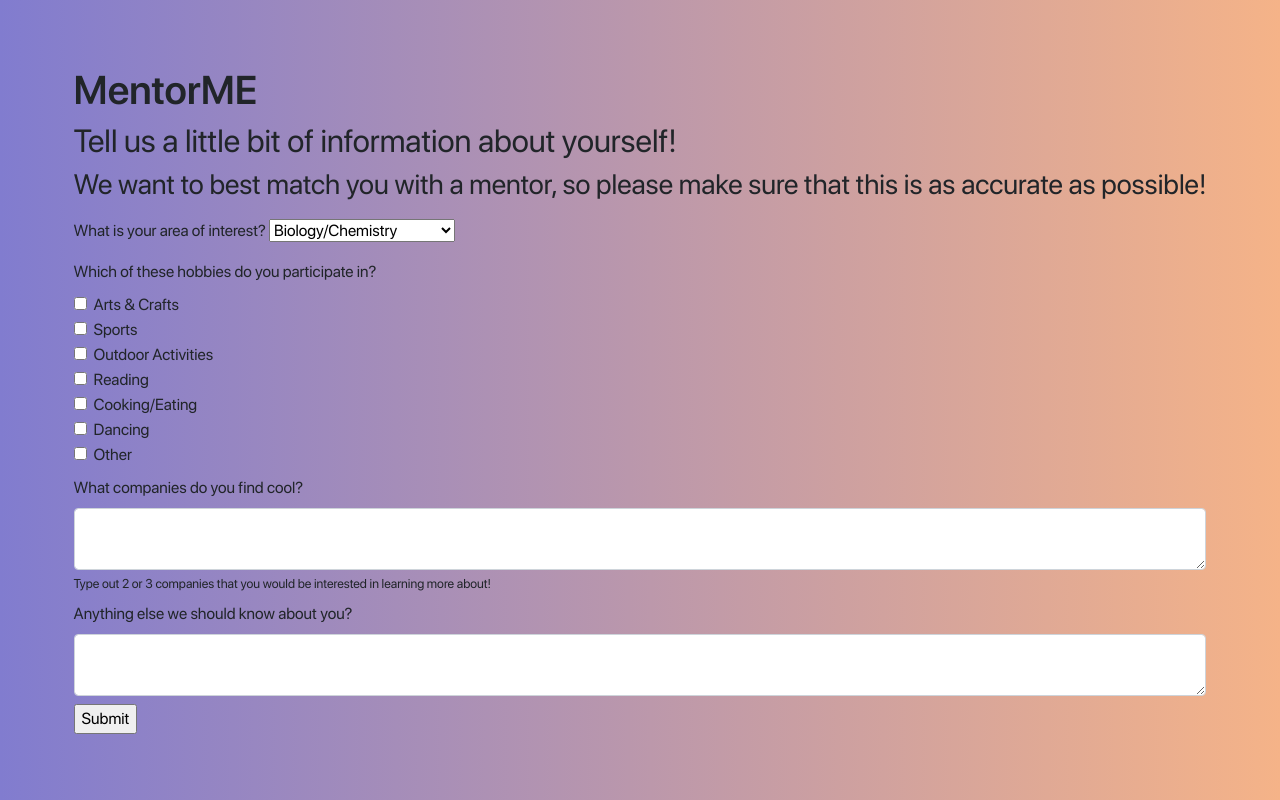
After one commit to ta-tfny/hackxx-mentor-me, a Flask app: page /second-page in a window 1280 px wide. The commit adds this page. Run offline with Flask 2, Linux system fonts and the light colour scheme; some libraries are stand-ins or nearby versions.

Commit message:
updated second-page

```diff
--- a/app.py
+++ b/app.py
@@ -6,6 +6,10 @@ app = Flask(__name__)
 @app.route("/", methods=["GET"])
 def main():
     return render_template("fakeform.html")
+
+@app.route("/second-page", methods=["GET"])
+def second_page():
+    return render_template("formpage2.html")
 
 # @app.route("/sms", methods=["POST"])
 # def sms():
--- /dev/null
+++ b/static/css/formpage2.css
@@ -0,0 +1,40 @@
+@font-face {
+    font-family: 'SFProDisplay-Regular';
+    src: url('../fonts/SFProDisplay-Regular.ttf');
+}
+
+@font-face {
+    font-family: 'SFProDisplay-Medium';
+    src: url('../fonts/SFProDisplay-Medium.ttf');
+}
+
+@font-face {
+    font-family: 'SFProDisplay-Semibold';
+    src: url('../fonts/SFProDisplay-SemiBold.ttf');
+}
+
+@font-face {
+    font-family: 'SFProDisplay-Bold';
+    src: url('../fonts/SFProDisplay-Bold.ttf');
+}
+
+html, body {
+    width: 100%;
+    height: 100%;
+}
+
+body {
+    background: -webkit-linear-gradient(left, #817ccf, #f5b388);
+}
+
+h1 {
+    font-family: 'SFProDisplay-Semibold';
+}
+
+h2, h3, h4, h5, label, option, input, small {
+    font-family: 'SFProDisplay-Regular';
+}
+
+#submit-btn-div, #interest-div, #participate-div, #companies-div, #anything-else-div {
+    margin-top: 0.5em;
+}
--- a/templates/fakeform.html
+++ b/templates/fakeform.html
@@ -105,7 +105,6 @@
 							<div>
 								<input type="submit" value="Submit">
 							</div>
-
 					</form>
 				</div>
 			</div>
--- /dev/null
+++ b/templates/formpage2.html
@@ -0,0 +1,116 @@
+<!DOCTYPE html>
+
+<head>
+    <title>MentorMe</title>
+    <link href="../static/css/bootstrap-grid.css" rel="stylesheet">
+    <link href="../static/css/bootstrap.css" rel="stylesheet">
+    <link href="../static/css/formpage2.css" rel="stylesheet" type="text/css">
+    <script src="../static/js/jquery-1.11.0.js"></script>
+    <script src="../static/js/bootstrap.bundle.js"></script>
+</head>
+
+<body>
+    <div class="container-fluid h-100 w-100 d-flex justify-content-center align-items-center">
+        <div class="grid">
+            <div class="row">
+                <div class="col col-md-12">
+                    <h1>MentorME</h1>
+                </div>
+            </div>
+
+            <div class="row">
+                <div class="col col-md-12">
+                    <h2>Tell us a little bit of information about yourself!</h2>
+                    <h3>We want to best match you with a mentor, so please make sure that this is as accurate as
+                        possible!</h3>
+                </div>
+            </div>
+
+            <div class="row">
+                <div class="col col-md-12">
+                    <form>
+                        <div>
+                            <div id="interest-div">
+                                <label>
+                                    What is your area of interest?
+                                    <select>
+                                        <option>Biology/Chemistry</option>
+                                        <option>Math/Computer Science</option>
+                                        <option>Engineering</option>
+                                        <option>Other!</option>
+                                    </select>
+
+                                </label>
+                            </div>
+
+                            <div id="participate-div">
+                                <label for="hobbies">Which of these hobbies do you participate in?</label>
+                                <div class="form-check">
+                                    <input class="form-check-input" type="checkbox" value="" id="defaultCheck1">
+                                    <label class="form-check-label" for="defaultCheck1">
+                                        Arts & Crafts
+                                    </label>
+                                </div>
+                                <div class="form-check">
+                                    <input class="form-check-input" type="checkbox" value="" id="defaultCheck2">
+                                    <label class="form-check-label" for="defaultCheck2">
+                                        Sports
+                                    </label>
+                                </div>
+                                <div class="form-check">
+                                    <input class="form-check-input" type="checkbox" value="" id="defaultCheck3">
+                                    <label class="form-check-label" for="defaultCheck3">
+                                        Outdoor Activities
+                                    </label>
+                                </div>
+                                <div class="form-check">
+                                    <input class="form-check-input" type="checkbox" value="" id="defaultCheck4">
+                                    <label class="form-check-label" for="defaultCheck4">
+                                        Reading
+                                    </label>
+                                </div>
+                                <div class="form-check">
+                                    <input class="form-check-input" type="checkbox" value="" id="defaultCheck5">
+                                    <label class="form-check-label" for="defaultCheck5">
+                                        Cooking/Eating
+                                    </label>
+                                </div>
+                                <div class="form-check">
+                                    <input class="form-check-input" type="checkbox" value="" id="defaultCheck6">
+                                    <label class="form-check-label" for="defaultCheck6">
+                                        Dancing
+                                    </label>
+                                </div>
+                                <div class="form-check">
+                                    <input class="form-check-input" type="checkbox" value="" id="defaultCheck7">
+                                    <label class="form-check-label" for="defaultCheck7">
+                                        Other
+                                    </label>
+                                </div>
+                            </div>
+
+                            <div id="companies-div">
+                                <label for="hobbies">What companies do you find cool?</label>
+                                <textarea class="form-control" id="companies-text-area" rows="2"></textarea>
+                                <small id="companies-text-area" class="form-text">
+                                    Type out 2 or 3 companies that you would be interested in learning more about!
+                                </small>
+                            </div>
+
+                            <div id="anything-else-div">
+                                <label for="hobbies">Anything else we should know about you?</label>
+                                <textarea class="form-control" id="anything-else-text-area" rows="2"></textarea>
+                            </div>
+
+                            <div id="submit-btn-div">
+                                <input type="submit" value="Submit">
+                            </div>
+                    </form>
+                </div>
+            </div>
+        </div>
+    </div>
+
+</body>
+
+</html>
```
